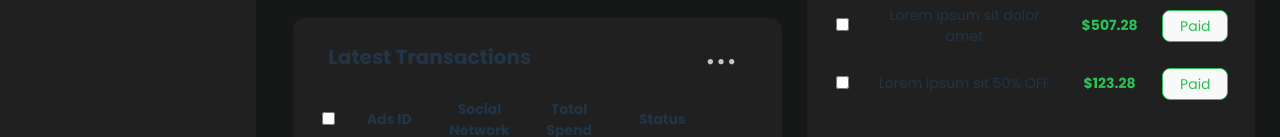
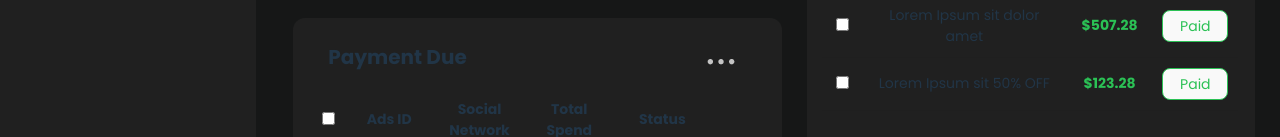
Before and after one commit to Karsker/CracKube-FrontEnd-Internship-Website, a React (Vite) app: page / in a window 1280 px wide. Shown: the part 600-737 px from the top of the page. Built offline with nearby package versions, Linux system fonts and the light colour scheme.

Commit message:
Fixed payment component header

```diff
--- a/src/Components/DuePayments.jsx
+++ b/src/Components/DuePayments.jsx
@@ -5,7 +5,7 @@ const DuePayment = (props) => {
     return (
         <div className="duePaymentContainer">
             <div style={{position: 'relative'}}>
-                <h1 style={{fontFamily: "Poppins-Bold", fontSize: "20px", position: 'relative', left:'20px'}}>Latest Transactions</h1>
+                <h1 style={{fontFamily: "Poppins-Bold", fontSize: "20px", position: 'relative', left:'20px'}}>Payment Due</h1>
                 <img src={menuIcon} style = {{position: 'absolute', right:'30px', top:'0px'}}/>
             </div>
             <table>
```
